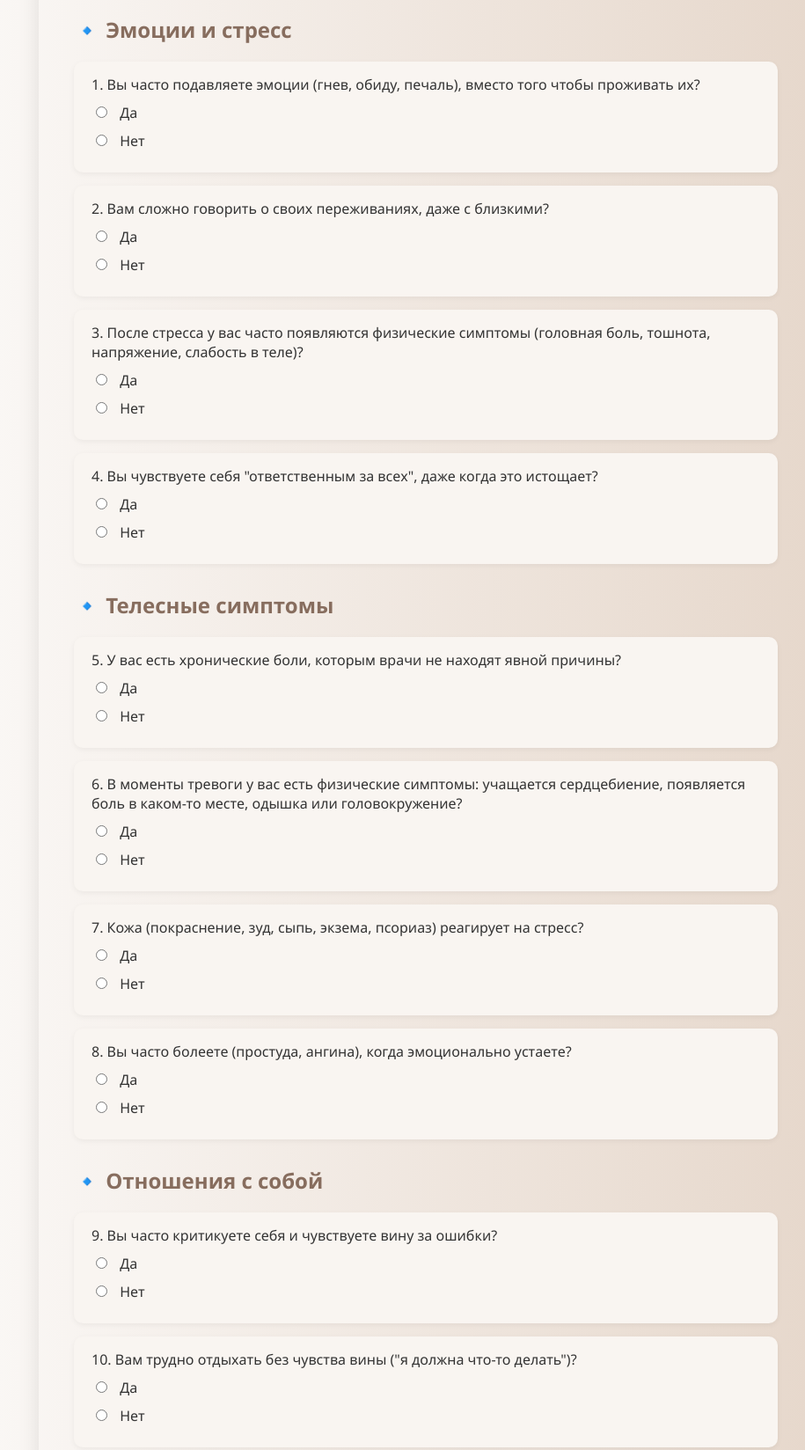
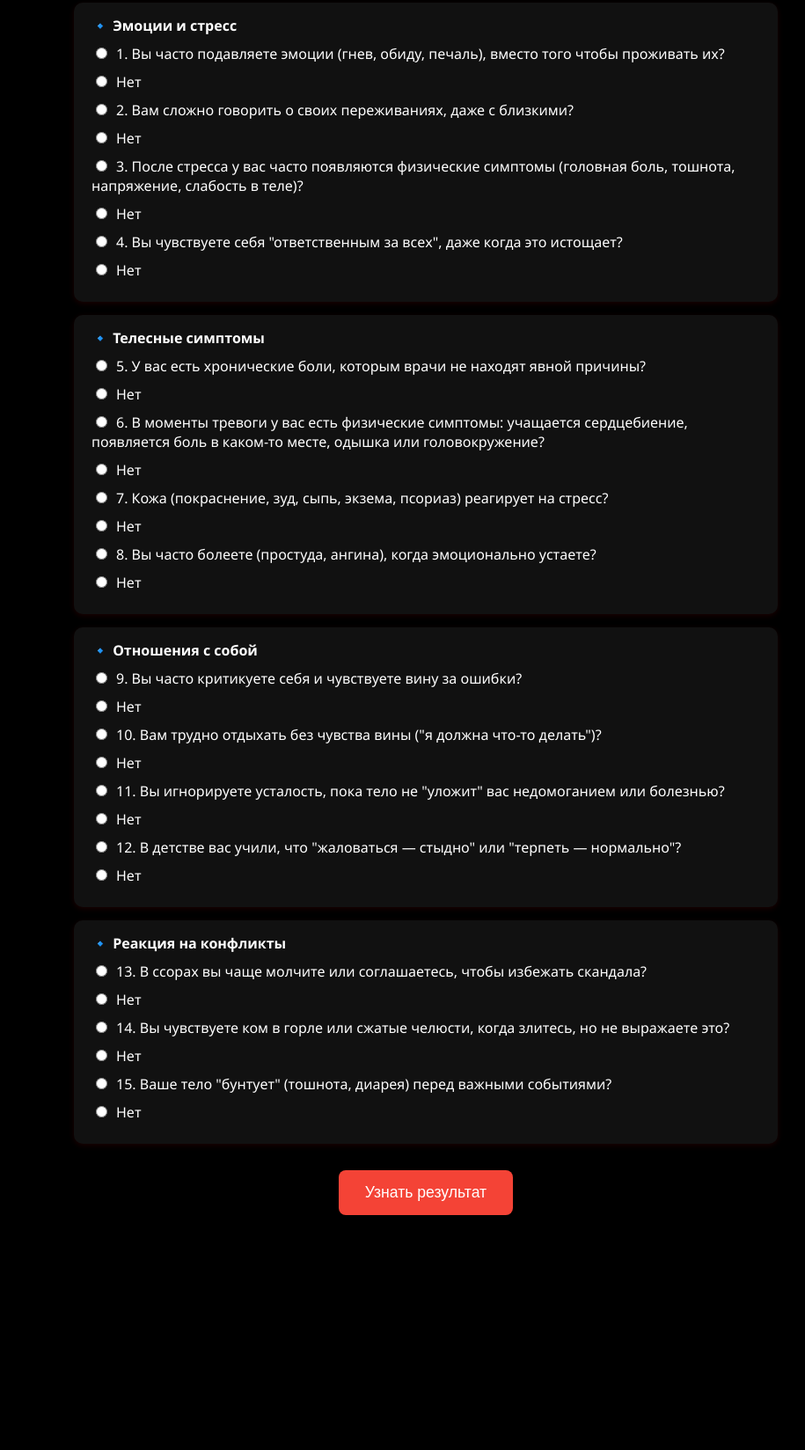
Before and after one commit to UlyankinaPsychotest/Test, a plain HTML site: page index.html in a window 1280 px wide. Shown: the part 169-1817 px from the top of the page at 88% size, without its empty margins (156-1071 px from the left). After the commit the page ends 1620 px from the top, so only its background shows below. Drawn offline with Linux system fonts and the light colour scheme.

Commit message:
Update index.html

```diff
--- a/index.html
+++ b/index.html
@@ -4,62 +4,76 @@
   <meta charset="UTF-8" />
   <title>Склонность к психосоматике</title>
   <style>
+    @keyframes fadeIn {
+      from { opacity: 0; transform: translateY(20px); }
+      to { opacity: 1; transform: translateY(0); }
+    }
+
     body {
-      background: linear-gradient(to right, #fdfcfb, #e2d1c3);
+      background-color: #000;
       font-family: 'Segoe UI', Tahoma, Geneva, Verdana, sans-serif;
-      color: #333;
+      color: #fff;
       padding: 40px;
       max-width: 800px;
       margin: auto;
       border-radius: 16px;
-      box-shadow: 0 10px 25px rgba(0, 0, 0, 0.1);
-      background-color: white;
+      animation: fadeIn 1s ease-in;
     }
 
     h1 {
       text-align: center;
-      color: #543c2f;
+      color: #f44336;
       margin-bottom: 30px;
+      animation: fadeIn 1s ease-in;
     }
 
     h2 {
-      color: #876d5e;
+      color: #ef5350;
       margin-top: 30px;
+      animation: fadeIn 1s ease-in;
     }
 
     .question {
-      background: #f9f5f1;
+      background: #111;
       border-radius: 10px;
       padding: 15px 20px;
       margin-bottom: 15px;
-      box-shadow: 0 2px 6px rgba(0,0,0,0.05);
+      box-shadow: 0 2px 6px rgba(255, 0, 0, 0.1);
+      animation: fadeIn 1s ease-in;
     }
 
     label {
       display: block;
       margin: 10px 0;
       cursor: pointer;
+      transition: color 0.2s;
     }
 
     input[type="radio"] {
       margin-right: 10px;
     }
 
+    label:hover {
+      color: #f44336;
+    }
+
     button {
-      background-color: #b6846c;
+      background-color: #f44336;
       color: white;
       border: none;
       padding: 15px 30px;
       border-radius: 8px;
       font-size: 1.1em;
       cursor: pointer;
-      transition: background-color 0.3s ease;
+      transition: background-color 0.3s ease, transform 0.2s;
       display: block;
       margin: 30px auto;
+      animation: fadeIn 1s ease-in;
     }
 
     button:hover {
-      background-color: #9d6e58;
+      background-color: #e53935;
+      transform: scale(1.05);
     }
 
     .result {
@@ -67,11 +81,12 @@
       font-weight: bold;
       font-size: 1.2em;
       text-align: center;
-      color: #4d2e1f;
+      color: #ff8a80;
+      animation: fadeIn 1s ease-in;
     }
 
     a {
-      color: #b6846c;
+      color: #ff8a80;
       text-decoration: none;
     }
   </style>
@@ -81,72 +96,57 @@
   <p style="text-align:center">Ваше тело кричит о проблеме?</p>
 
   <form id="quizForm">
-    <h2>🔹 Эмоции и стресс</h2>
-    <div class="question">1. Вы часто подавляете эмоции (гнев, обиду, печаль), вместо того чтобы проживать их?
-      <label><input type="radio" name="q1" value="yes" /> Да</label>
-      <label><input type="radio" name="q1" value="no" /> Нет</label>
-    </div>
-    <div class="question">2. Вам сложно говорить о своих переживаниях, даже с близкими?
-      <label><input type="radio" name="q2" value="yes" /> Да</label>
-      <label><input type="radio" name="q2" value="no" /> Нет</label>
-    </div>
-    <div class="question">3. После стресса у вас часто появляются физические симптомы (головная боль, тошнота, напряжение, слабость в теле)?
-      <label><input type="radio" name="q3" value="yes" /> Да</label>
-      <label><input type="radio" name="q3" value="no" /> Нет</label>
-    </div>
-    <div class="question">4. Вы чувствуете себя "ответственным за всех", даже когда это истощает?
-      <label><input type="radio" name="q4" value="yes" /> Да</label>
-      <label><input type="radio" name="q4" value="no" /> Нет</label>
+    <div class="question"><strong>🔹 Эмоции и стресс</strong><br>
+      <label><input type="radio" name="q1" value="yes">1. Вы часто подавляете эмоции (гнев, обиду, печаль), вместо того чтобы проживать их?</label>
+      <label><input type="radio" name="q1" value="no">Нет</label>
+
+      <label><input type="radio" name="q2" value="yes">2. Вам сложно говорить о своих переживаниях, даже с близкими?</label>
+      <label><input type="radio" name="q2" value="no">Нет</label>
+
+      <label><input type="radio" name="q3" value="yes">3. После стресса у вас часто появляются физические симптомы (головная боль, тошнота, напряжение, слабость в теле)?</label>
+      <label><input type="radio" name="q3" value="no">Нет</label>
+
+      <label><input type="radio" name="q4" value="yes">4. Вы чувствуете себя "ответственным за всех", даже когда это истощает?</label>
+      <label><input type="radio" name="q4" value="no">Нет</label>
     </div>
 
-    <h2>🔹 Телесные симптомы</h2>
-    <div class="question">5. У вас есть хронические боли, которым врачи не находят явной причины?
-      <label><input type="radio" name="q5" value="yes" /> Да</label>
-      <label><input type="radio" name="q5" value="no" /> Нет</label>
-    </div>
-    <div class="question">6. В моменты тревоги у вас есть физические симптомы: учащается сердцебиение, появляется боль в каком-то месте, одышка или головокружение?
-      <label><input type="radio" name="q6" value="yes" /> Да</label>
-      <label><input type="radio" name="q6" value="no" /> Нет</label>
-    </div>
-    <div class="question">7. Кожа (покраснение, зуд, сыпь, экзема, псориаз) реагирует на стресс?
-      <label><input type="radio" name="q7" value="yes" /> Да</label>
-      <label><input type="radio" name="q7" value="no" /> Нет</label>
-    </div>
-    <div class="question">8. Вы часто болеете (простуда, ангина), когда эмоционально устаете?
-      <label><input type="radio" name="q8" value="yes" /> Да</label>
-      <label><input type="radio" name="q8" value="no" /> Нет</label>
+    <div class="question"><strong>🔹 Телесные симптомы</strong><br>
+      <label><input type="radio" name="q5" value="yes">5. У вас есть хронические боли, которым врачи не находят явной причины?</label>
+      <label><input type="radio" name="q5" value="no">Нет</label>
+
+      <label><input type="radio" name="q6" value="yes">6. В моменты тревоги у вас есть физические симптомы: учащается сердцебиение, появляется боль в каком-то месте, одышка или головокружение?</label>
+      <label><input type="radio" name="q6" value="no">Нет</label>
+
+      <label><input type="radio" name="q7" value="yes">7. Кожа (покраснение, зуд, сыпь, экзема, псориаз) реагирует на стресс?</label>
+      <label><input type="radio" name="q7" value="no">Нет</label>
+
+      <label><input type="radio" name="q8" value="yes">8. Вы часто болеете (простуда, ангина), когда эмоционально устаете?</label>
+      <label><input type="radio" name="q8" value="no">Нет</label>
     </div>
 
-    <h2>🔹 Отношения с собой</h2>
-    <div class="question">9. Вы часто критикуете себя и чувствуете вину за ошибки?
-      <label><input type="radio" name="q9" value="yes" /> Да</label>
-      <label><input type="radio" name="q9" value="no" /> Нет</label>
-    </div>
-    <div class="question">10. Вам трудно отдыхать без чувства вины ("я должна что-то делать")?
-      <label><input type="radio" name="q10" value="yes" /> Да</label>
-      <label><input type="radio" name="q10" value="no" /> Нет</label>
-    </div>
-    <div class="question">11. Вы игнорируете усталость, пока тело не "уложит" вас недомоганием или болезнью?
-      <label><input type="radio" name="q11" value="yes" /> Да</label>
-      <label><input type="radio" name="q11" value="no" /> Нет</label>
-    </div>
-    <div class="question">12. В детстве вас учили, что "жаловаться — стыдно" или "терпеть — нормально"?
-      <label><input type="radio" name="q12" value="yes" /> Да</label>
-      <label><input type="radio" name="q12" value="no" /> Нет</label>
+    <div class="question"><strong>🔹 Отношения с собой</strong><br>
+      <label><input type="radio" name="q9" value="yes">9. Вы часто критикуете себя и чувствуете вину за ошибки?</label>
+      <label><input type="radio" name="q9" value="no">Нет</label>
+
+      <label><input type="radio" name="q10" value="yes">10. Вам трудно отдыхать без чувства вины ("я должна что-то делать")?</label>
+      <label><input type="radio" name="q10" value="no">Нет</label>
+
+      <label><input type="radio" name="q11" value="yes">11. Вы игнорируете усталость, пока тело не "уложит" вас недомоганием или болезнью?</label>
+      <label><input type="radio" name="q11" value="no">Нет</label>
+
+      <label><input type="radio" name="q12" value="yes">12. В детстве вас учили, что "жаловаться — стыдно" или "терпеть — нормально"?</label>
+      <label><input type="radio" name="q12" value="no">Нет</label>
     </div>
 
-    <h2>🔹 Реакция на конфликты</h2>
-    <div class="question">13. В ссорах вы чаще молчите или соглашаетесь, чтобы избежать скандала?
-      <label><input type="radio" name="q13" value="yes" /> Да</label>
-      <label><input type="radio" name="q13" value="no" /> Нет</label>
-    </div>
-    <div class="question">14. Вы чувствуете ком в горле или сжатые челюсти, когда злитесь, но не выражаете это?
-      <label><input type="radio" name="q14" value="yes" /> Да</label>
-      <label><input type="radio" name="q14" value="no" /> Нет</label>
-    </div>
-    <div class="question">15. Ваше тело "бунтует" (тошнота, диарея) перед важными событиями?
-      <label><input type="radio" name="q15" value="yes" /> Да</label>
-      <label><input type="radio" name="q15" value="no" /> Нет</label>
+    <div class="question"><strong>🔹 Реакция на конфликты</strong><br>
+      <label><input type="radio" name="q13" value="yes">13. В ссорах вы чаще молчите или соглашаетесь, чтобы избежать скандала?</label>
+      <label><input type="radio" name="q13" value="no">Нет</label>
+
+      <label><input type="radio" name="q14" value="yes">14. Вы чувствуете ком в горле или сжатые челюсти, когда злитесь, но не выражаете это?</label>
+      <label><input type="radio" name="q14" value="no">Нет</label>
+
+      <label><input type="radio" name="q15" value="yes">15. Ваше тело "бунтует" (тошнота, диарея) перед важными событиями?</label>
+      <label><input type="radio" name="q15" value="no">Нет</label>
     </div>
 
     <button type="button" onclick="calculateResult()">Узнать результат</button>
@@ -170,11 +170,11 @@
 
       let message = "";
       if (yesCount <= 4) {
-        message = "✨ Ваше тело и психика в гармонии. Продолжайте прислушиваться к себе!";
+        message = "✨  Ваше тело и психика в гармонии. Продолжайте прислушиваться к себе!";
       } else if (yesCount <= 9) {
-        message = "⚠️ Тело подаёт сигналы. Пора снижать стресс и учиться выражать эмоции.";
+        message = "⚠️  Тело подаёт сигналы. Пора снижать стресс и учиться выражать эмоции.";
       } else {
-        message = "🔥 Яркая психосоматика. Рекомендуется работа с психологом и телесные практики (дыхание, массаж, йога).";
+        message = "🔥  Яркая психосоматика. Рекомендуется работа с психологом и телесные практики (дыхание, массаж, йога).";
       }
 
       message += '<br><br>💡 Подробнее: <a href="https://t.me/Uliana_Uliankina" target="_blank">@Uliana_Uliankina</a>';
```
